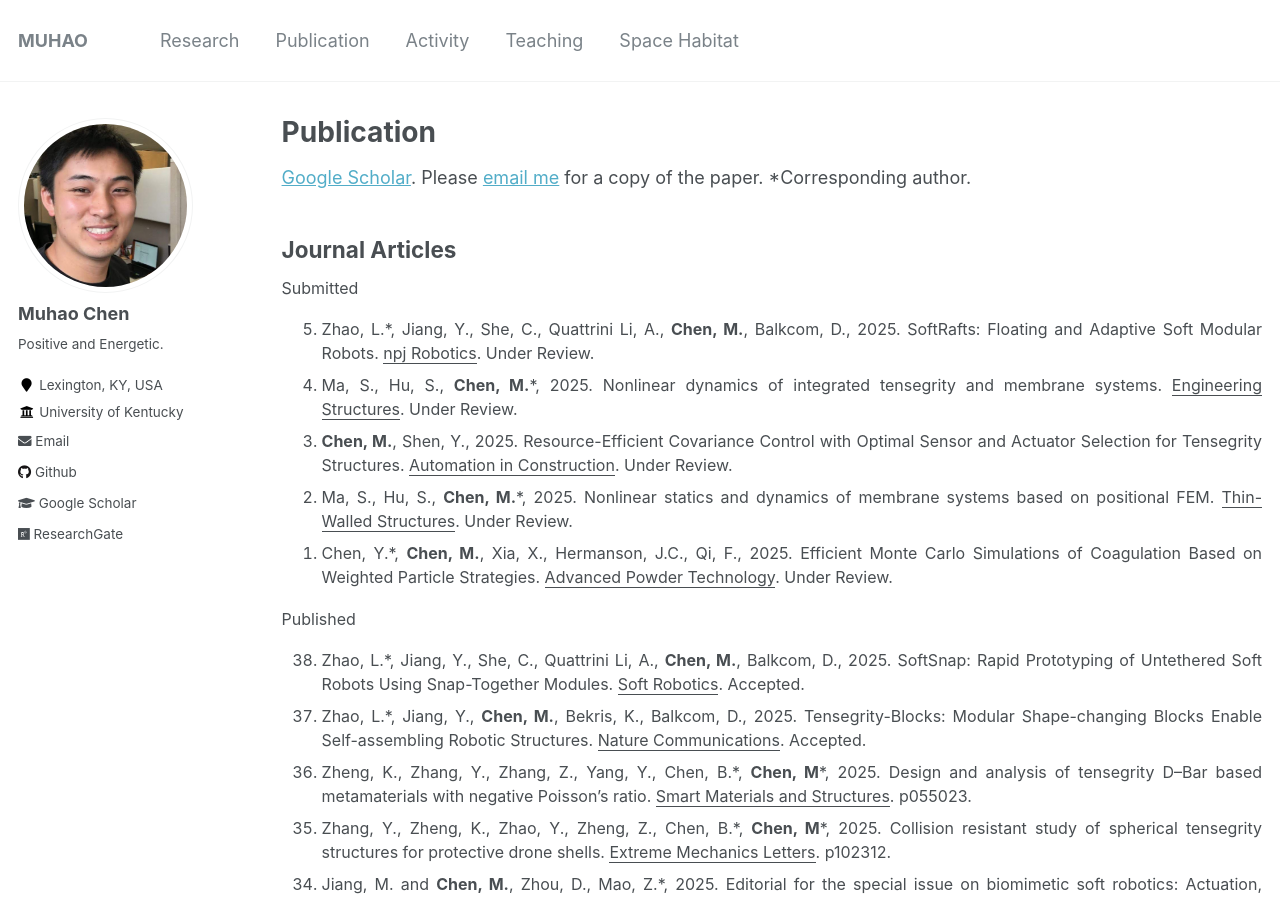
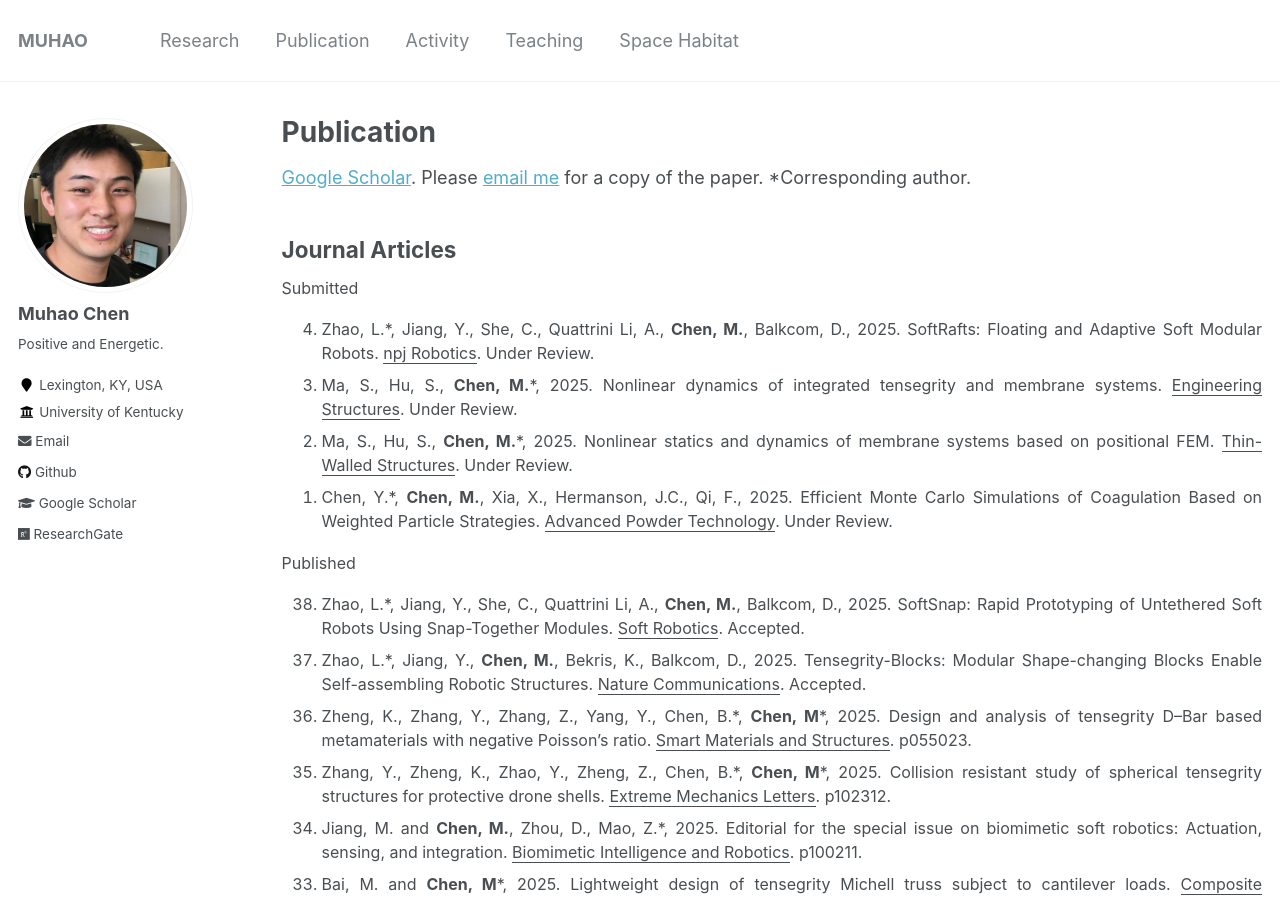
Before and after one commit to Muhao-Chen/muhao-chen.github.io, a Jekyll site: the page built from _pages/publication.md, in a window 1280 px wide and 900 px high. Built offline with Jekyll 4.4.1, drawn with Linux system fonts in a browser that asks for light colours.

Commit message:
Update publication.md

```diff
--- a/_pages/publication.md
+++ b/_pages/publication.md
@@ -18,7 +18,7 @@ Submitted
 <ol reversed>
 <li> Zhao, L.*, Jiang, Y., She, C., Quattrini Li, A., <strong>Chen, M.</strong>, Balkcom, D., 2025. SoftRafts: Floating and Adaptive Soft Modular Robots. <u>npj Robotics</u>. Under Review. </li>
 <li> Ma, S., Hu, S., <strong>Chen, M.</strong>*, 2025. Nonlinear dynamics of integrated tensegrity and membrane systems. <u>Engineering Structures</u>. Under Review.</li>
-<li> <strong>Chen, M.</strong>, Shen, Y., 2025. Resource-Efficient Covariance Control with Optimal Sensor and Actuator Selection for Tensegrity Structures. <u>Automation in Construction</u>. Under Review. </li>
+<!-- <li> <strong>Chen, M.</strong>, Shen, Y., 2025. Resource-Efficient Covariance Control with Optimal Sensor and Actuator Selection for Tensegrity Structures. <u>Automation in Construction</u>. Under Review. </li> -->
 <!-- <li> Zhu, Z.*, <strong>Chen, M.</strong>, 2025. A metaheuristic approach to the design of a space station with artificial gravity. <u>Acta Astronautica</u>. Under Review. </li> -->
 <li> Ma, S., Hu, S., <strong>Chen, M.</strong>*, 2025. Nonlinear statics and dynamics of membrane systems based on positional FEM. <u>Thin-Walled Structures</u>. Under Review.</li>
 <li> Chen, Y.*, <strong>Chen, M.</strong>, Xia, X., Hermanson, J.C., Qi, F., 2025. Efficient Monte Carlo Simulations of Coagulation Based on Weighted Particle Strategies. <u>Advanced Powder Technology</u>. Under Review. </li>
```
